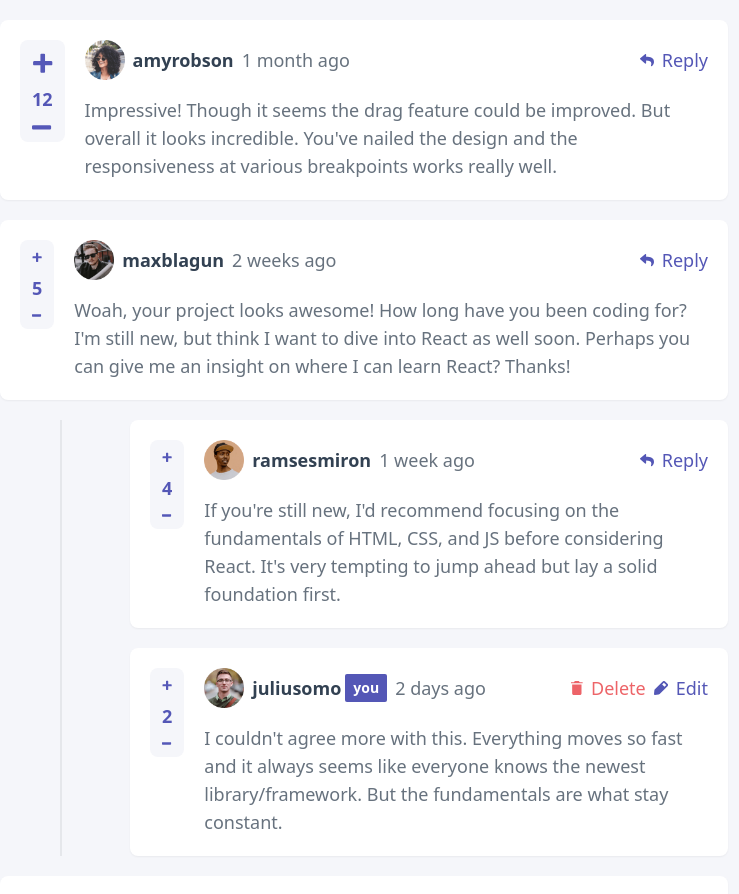
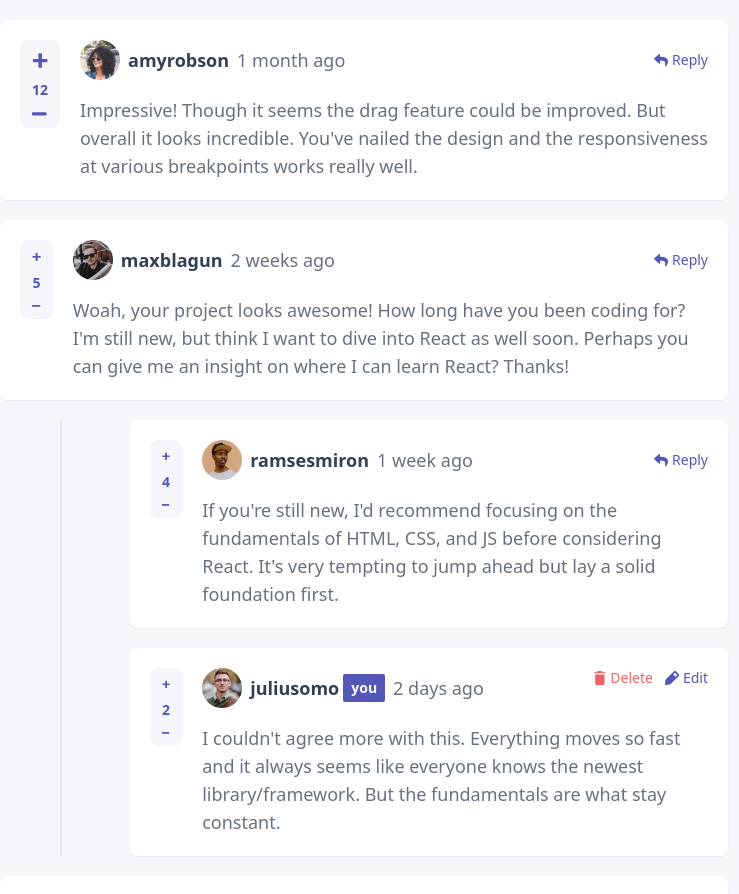
Before and after one commit to ayowaaab/interactive-comments-section-main, a React (Vite) app: page / in a window 1280 px wide. Shown: the top 894 px of the page, without its empty margins (276-1015 px from the left). Built offline with nearby package versions, Linux system fonts and the light colour scheme.

Commit message:
add DeleteDialog component; enhance Button and CommentBlock functionality; improve styling and color options

```diff
--- a/src/App.tsx
+++ b/src/App.tsx
@@ -1,20 +1,36 @@
 import CommentBlock from "./components/CommentBlock";
 import Reply from "./components/Reply";
 import * as data from "./assets/data.json";
+import DeleteDialog from "./components/DeleteDialog";
+import { useState } from "react";
 const App = () => {
+  const [showDeleteDialog, setShowDeleteDialog] = useState(false);
+  const handelClose = () => {
+    setShowDeleteDialog(false);
+  };
+  const handelOpen = () => {
+    setShowDeleteDialog(true);
+  };
   return (
     <div className=" xl:w-3/5 lg:w-4/5 mx-auto">
       {data.comments.map((comment) => (
         <div>
-          <CommentBlock key={comment.id} comment={comment} />
+          <CommentBlock
+            onOpen={handelOpen}
+            key={comment.id}
+            comment={comment}
+          />
           <div className="border-l-2 md:pl-12 md:ml-20  ml-10">
             {comment.replies.map((reply) => (
-              <CommentBlock key={reply.id+10} reply={reply} />
+              <CommentBlock onOpen={handelOpen} key={reply.id} reply={reply} />
             ))}
           </div>
         </div>
       ))}
       <Reply />
+      {showDeleteDialog && (
+        <DeleteDialog onClose={handelClose} show={showDeleteDialog} />
+      )}
     </div>
   );
 };
--- a/src/components/Button.tsx
+++ b/src/components/Button.tsx
@@ -3,33 +3,65 @@ interface Props {
   text: string;
   type: "button" | "iconButton";
   icon?: string;
+  color?: "primary" | "secondary" | "red";
 }
-const Button: React.FC<Props> = ({ text, type, icon = "" }) => {
+const Button: React.FC<Props> = ({
+  text,
+  type,
+  icon = "",
+  color = "primary",
+}) => {
   switch (type) {
     case "button":
-      return <SimpleButton text={text} />;
+      return <SimpleButton color={color} text={text} />;
     case "iconButton":
-      return <IconButton text={text} icon={icon} />;
+      return <IconButton color={color} text={text} icon={icon} />;
     default:
       return null;
   }
 };
 
-const IconButton = ({ text, icon }: { text: string; icon: string }) => {
+const IconButton = ({
+  text,
+  color,
+  icon,
+}: {
+  text: string;
+  icon: string;
+  color: string;
+}) => {
+  const colorTheme =
+    color === "red"
+      ? "text-primary-softRed"
+      : color === "secondary"
+      ? "text-neutral-grayishBlue"
+      : "text-primary-moderateBlue";
   return (
-    <div className="hover:opacity-50 cursor-pointer flex items-center gap-2">
+    <div className="hover:opacity-50 cursor-pointer flex items-center gap-1">
       <img src={`./images/icon-${icon}.svg`} alt="reply-icon" />
       {text === "Delete" ? (
-        <p className="text-xs md:text-sm lg:text-lg text-primary-softRed font-medium">{text}</p>
+        <p className={`text-xs lg:text-sm ${colorTheme} font-medium`}>{text}</p>
       ) : (
-        <p className="text-xs md:text-sm lg:text-lg text-primary-moderateBlue font-medium">{text}</p>
+        <p className={`text-xs lg:text-sm ${colorTheme} font-medium`}>{text}</p>
       )}
     </div>
   );
 };
-const SimpleButton = ({ text }: { text: string }) => {
+const SimpleButton = ({ text, color }: { text: string; color: string }) => {
+  const colorClass =
+    color === "red"
+      ? "bg-primary-softRed"
+      : color === "secondary"
+      ? "bg-neutral-grayishBlue"
+      : "bg-primary-moderateBlue";
+
   return (
-    <button className="text-xs md:text-sm lg:text-lg bg-primary-moderateBlue text-white font-medium rounded-lg py-3 px-6 hover:opacity-50 uppercase">
+    <button
+      className={`
+        text-xs lg:text-sm
+        text-white font-medium rounded-lg
+        py-3 px-6 hover:opacity-50 uppercase ${colorClass}`}
+    >
       {text}
     </button>
   );
--- a/src/components/CommentBlock.tsx
+++ b/src/components/CommentBlock.tsx
@@ -1,6 +1,7 @@
 import Button from "./Button";
 import Counter from "./Counter";
 interface Props {
+  onOpen: () => void;
   comment?: {
     id: number;
     content: string;
@@ -43,7 +44,7 @@ interface Props {
     };
   };
 }
-const CommentBlock: React.FC<Props> = ({ comment, reply }) => {
+const CommentBlock: React.FC<Props> = ({ comment, reply, onOpen }) => {
   const data = comment! || reply!;
   const currentUser = data.user.username === "juliusomo";
   return (
@@ -52,7 +53,11 @@ const CommentBlock: React.FC<Props> = ({ comment, reply }) => {
       <div className="flex flex-col gap-4">
         <div className="flex justify-between">
           <div className="flex items-center md:gap-2 gap-1">
-            <img src={data.user.image.png} className="md:w-10 w-7" alt="avatar" />
+            <img
+              src={data.user.image.png}
+              className="md:w-10 w-7"
+              alt="avatar"
+            />
             <h1 className="text-neutral-darkBlue font-semibold flex gap-1 items-center text-sm lg:text-lg">
               {data.user.username}
               {currentUser && (
@@ -61,18 +66,31 @@ const CommentBlock: React.FC<Props> = ({ comment, reply }) => {
                 </span>
               )}
             </h1>
-            <span className="text-neutral-grayishBlue text-sm lg:text-lg">{data.createdAt}</span>
+            <span className="text-neutral-grayishBlue text-sm lg:text-lg">
+              {data.createdAt}
+            </span>
           </div>
           {!currentUser ? (
             <Button text="Reply" type="iconButton" icon="reply" />
           ) : (
-            <div className="flex gap-2">
-              <Button text="Delete" type="iconButton" icon="delete" />
-              <Button text="Edit" type="iconButton" icon="edit" />
+            <div className="flex gap-3">
+              <div onClick={onOpen}>
+                <Button
+                  color="red"
+                  text="Delete"
+                  type="iconButton"
+                  icon="delete"
+                />
+              </div>
+              <div>
+                <Button text="Edit" type="iconButton" icon="edit" />
+              </div>
             </div>
           )}
         </div>
-        <p className="text-neutral-grayishBlue text-xs md:text-sm lg:text-lg">{data.content}</p>
+        <p className="text-neutral-grayishBlue text-xs md:text-sm lg:text-lg">
+          {data.content}
+        </p>
       </div>
     </div>
   );
--- a/src/components/Counter.tsx
+++ b/src/components/Counter.tsx
@@ -14,7 +14,7 @@ const Counter = ({ init = 0 }: { init: number }) => {
         src="./images/icon-plus.svg"
         alt="plus-icon"
       />
-      <p className="font-bold text-xs md:text-sm lg:text-lg text-primary-moderateBlue">
+      <p className="font-bold text-xs md:text-sm  text-primary-moderateBlue">
         {counter}
       </p>
       <img
--- a/src/components/DeleteDialog.tsx
+++ b/src/components/DeleteDialog.tsx
@@ -1,8 +1,33 @@
+import Button from "./Button";
 
-const DeleteDialog = () => {
+const DeleteDialog = ({
+  show,
+  onClose,
+}: {
+  show: boolean;
+  onClose: () => void;
+}) => {
   return (
-    <div>DeleteDialog</div>
-  )
-}
+    show && (
+      <div className="fixed top-0 left-0 w-full h-full bg-black bg-opacity-50 z-50">
+        <div className="absolute left-1/2 top-1/2 -translate-x-1/2 -translate-y-1/2 flex flex-col gap-5 max-w-md bg-white rounded-lg p-6">
+          <h1 className="font-bold text-neutral-darkBlue text-xl">
+            Delete comment
+          </h1>
+          <p className="text-lg text-neutral-grayishBlue ">
+            Are you sure you want to delete this comment? This will remove the
+            comment and can't be undone.
+          </p>
+          <div className="flex gap-3 justify-center">
+            <div onClick={onClose}>
+              <Button color="secondary" text="No, Cancel" type="button" />
+            </div>
+            <Button color="red" text="Yes, Delete" type="button" />
+          </div>
+        </div>
+      </div>
+    )
+  );
+};
 
-export default DeleteDialog
+export default DeleteDialog;
```
